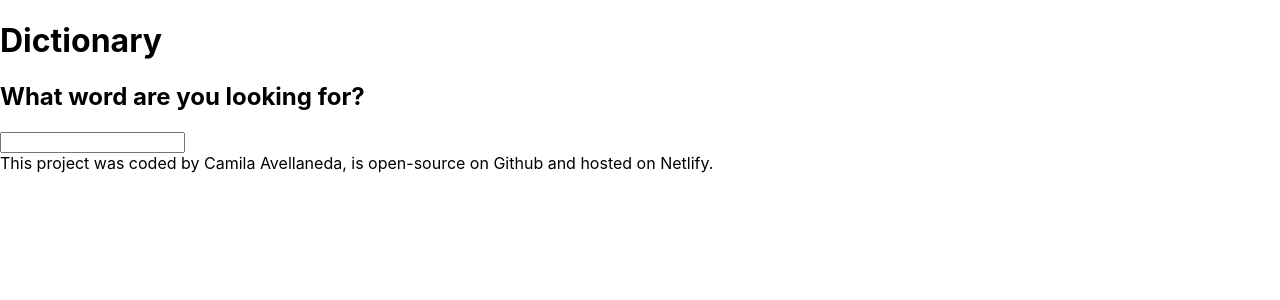
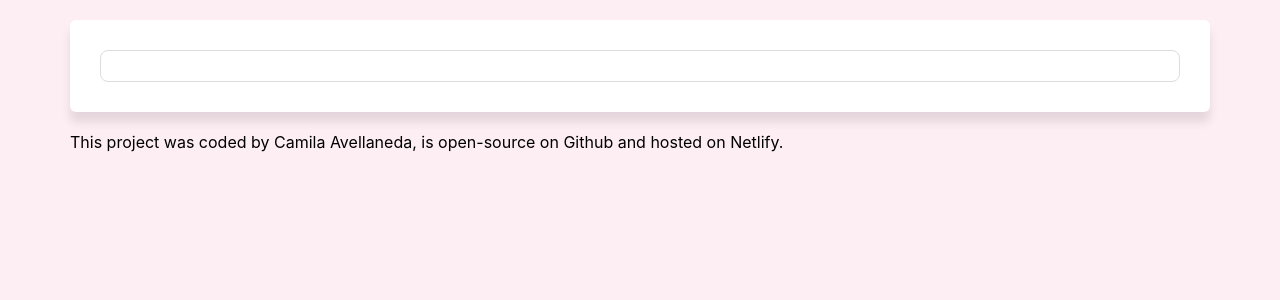
Before and after one commit to camilaavellaneda/dictionary-react, a React (Create React App) app: page / in a window 1280 px wide. Shown: the top 300 px of the page. Built offline with nearby package versions, Linux system fonts and the light colour scheme.

Commit message:
Add Css Style

```diff
--- a/package.json
+++ b/package.json
@@ -7,6 +7,7 @@
     "@testing-library/react": "^13.4.0",
     "@testing-library/user-event": "^13.5.0",
     "axios": "^1.1.3",
+    "bootstrap": "^5.2.2",
     "react": "^18.2.0",
     "react-dom": "^18.2.0",
     "react-scripts": "5.0.1",
--- a/src/App.css
+++ b/src/App.css
@@ -1,3 +1,70 @@
-.word-information {
-  text-align: center;
+body {
+  background-color: #fdeef4;
 }
+
+section {
+  background: #ffffff;
+  padding: 30px;
+  border-radius: 6px;
+  box-shadow: 0 10px 10px rgb(0 0 0 / 10%);
+  margin: 20px 0;
+}
+
+input {
+  width: 100%;
+  border-radius: 8px;
+  padding: 6px 4px;
+  border: 1px solid #ddd;
+  font-size: 16px;
+}
+.App {
+  margin-left: 70px;
+  margin-right: 70px;
+}
+
+h2 {
+  font-size: 32px;
+}
+
+h3 {
+  font-size: 28px;
+}
+
+.example {
+  color: #8c99ad;
+}
+
+.listen-button {
+  display: block;
+  padding: 10px 20px;
+  font-weight: 700;
+  background-color: #ffffff;
+  border: 1px solid #ddd;
+  font-size: 16px;
+  border-radius: 20px;
+  transition: all 150ms ease-in-out;
+  text-decoration: underline;
+  color: #0b58ca;
+  width:fit-content;
+}
+
+a {
+  color: #0b58ca;
+}
+a:hover {
+  color: #0b58ca;
+  cursor: pointer;
+  text-decoration: underline;
+}
+
+li {
+  padding: 5px
+}
+
+.phonetic-text {
+  margin-left: 28px;
+}
+
+.phonetic {
+  margin: 20px 0;
+}
--- a/src/Dictionary.js
+++ b/src/Dictionary.js
@@ -39,11 +39,11 @@ export default function Dictionary() {
 
   return (
     <div className="App-content">
-      <h1 className="App-header">Dictionary</h1>
-      <h2>What word are you looking for?</h2>
-      <form onSubmit={searchForAWord}>
-        <input type="search" onChange={setDefaultValue}></input>
-      </form>
+      <section className="card">
+        <form onSubmit={searchForAWord}>
+          <input type="search" onChange={setDefaultValue}></input>
+        </form>
+      </section>
       <WordDefinition ready={ready} />
       <Photos photos={photos} />
       <footer>
--- a/src/Meaning.js
+++ b/src/Meaning.js
@@ -4,16 +4,16 @@ import Synonyms from "./Synonyms";
 export default function Meaning(props) {
   return (
     <div className="meaning-word">
+
+      <h3>{props.meaning.partOfSpeech}</h3>
       {props.meaning.definitions.map(function (definition, index) {
         return (
           <div className="meaning" key={index}>
             <p>
-              <strong>Definition:</strong>
               {definition.definition}
 
               <br />
-              <strong>Example:</strong>
-              <em>{definition.example}</em>
+              <div className="example"><em>{definition.example}</em></div>
             </p>
           </div>
         );
--- a/src/Phonetic.js
+++ b/src/Phonetic.js
@@ -2,16 +2,20 @@ import React from "react";
 
 export default function Phonetic(props) {
   console.log(props.phonetic);
+  if (props.phonetic.audio) {
     return (
       <div className="phonetic">
-      <a href={props.phonetic.audio} target="_blank" rel="noreferrer">
+        <a
+          href={props.phonetic.audio}
+          target="_blank"
+          rel="noreferrer"
+          className="listen-button"
+        >
           Listen
         </a>
-      <audio controls>
-        <source src={props.phonetic.audio} type="audio/mpeg" />
-      </audio>
         <br />
-      {props.phonetic.text}
+        <div className="phonetic-text">{props.phonetic.text}</div>
       </div>
     );
+  } else return null;
 }
--- a/src/WordDefinition.js
+++ b/src/WordDefinition.js
@@ -6,17 +6,17 @@ export default function WordDefinition(props) {
   if (props.ready) {
     return (
       <div className="word-information">
-        <div className="word-header"> {props.ready.word}</div>
-        <h2>{props.word}</h2>
-        <h3>{props.partofspeech}
-        </h3>
+        <section>
+          <h2>{props.ready.word}</h2>
           {props.ready.phonetics.map(function (phonetic, index) {
             return (
               <div key={index}>
-              <Phonetic phonetic={phonetic}/>
+                <Phonetic phonetic={phonetic} />
               </div>
             );
           })}
+        </section>
+        <section>
           {props.ready.meanings.map(function (meaning, index) {
             return (
               <div key={index}>
@@ -24,6 +24,7 @@ export default function WordDefinition(props) {
               </div>
             );
           })}
+        </section>
       </div>
     );
   } else {
```
Also changed, not shown: 1 other file (tests, documents, lock files or other folders). Lines whose indentation alone changed are shown as unchanged.
